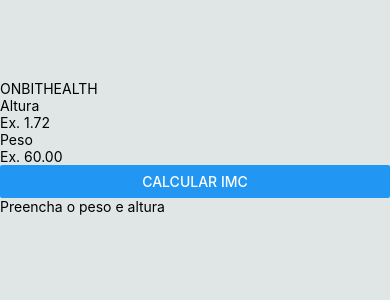
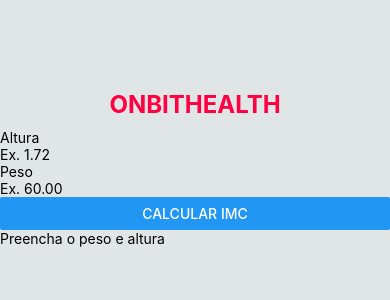
Before and after one commit to narciso-gomes/imc_calculator, a React Native app: screen / in a window 390 px wide. Shown: the top 300 px of the page. Built offline with nearby package versions, Linux system fonts and the light colour scheme.

Commit message:
ADD: styles.js files components

```diff
--- a/src/components/Title/index.js
+++ b/src/components/Title/index.js
@@ -1,10 +1,11 @@
 import React from 'react'
 import { View, Text } from 'react-native'
+import styles from './style';
 
 export default function Title() {
     return (
-        <View>
-            <Text>ONBITHEALTH</Text>
+        <View style={styles.boxTitle}>
+            <Text style={styles.textTitle}>ONBITHEALTH</Text>
         </View>
     );
 }
--- /dev/null
+++ b/src/components/Title/style.js
@@ -0,0 +1,16 @@
+import { StyleSheet } from 'react-native'
+
+const styles = StyleSheet.create({
+    boxTitle: {
+        alignItems: 'center',
+        justifyContent: 'center',
+        padding: 10,
+    },
+    textTitle: {
+        color: '#ff0043',
+        fontSize: 24,
+        fontWeight: 'bold'
+    }
+})
+
+export default styles
```
Also changed, not shown: src/components/Form/Resultimc/style.js (added), src/components/Form/style.js (added).
